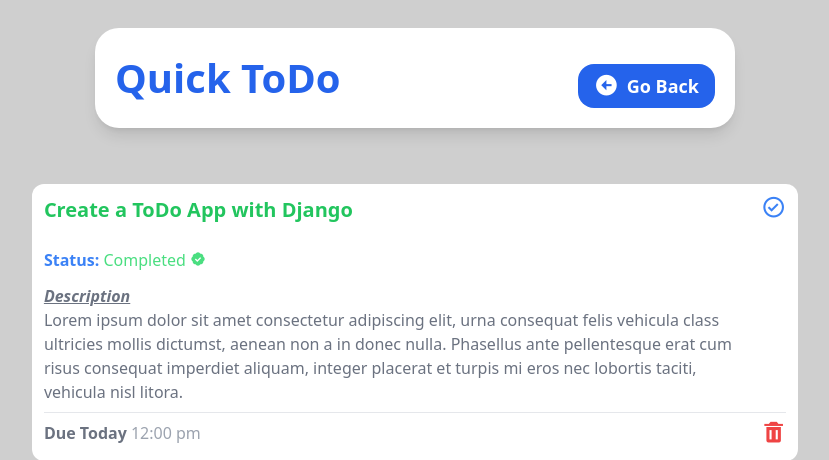
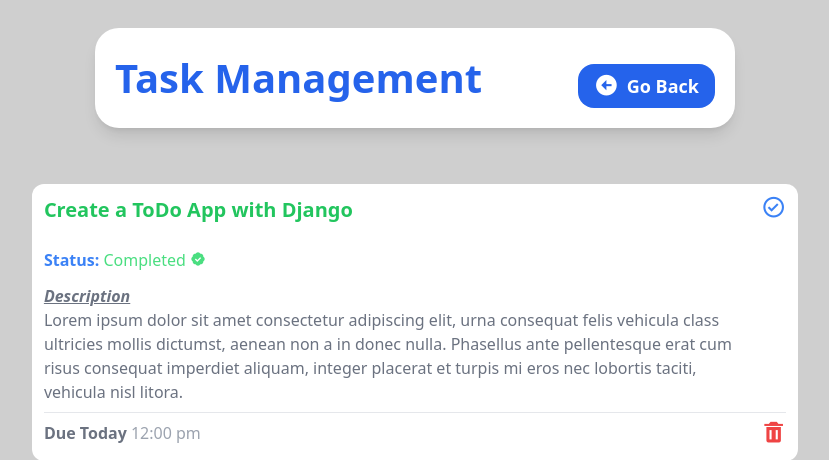
Before and after one commit to amitmodi06/Django_TaskManagement_App, a Django app: page /detail in a window 1280 px wide. Shown: the top 460 px of the page, without its empty margins (225-1054 px from the left). Run offline with Django 5.2, Linux system fonts and the light colour scheme.

Commit message:
fixed the links to the pages

```diff
--- a/tasks/templates/add_task.html
+++ b/tasks/templates/add_task.html
@@ -5,7 +5,9 @@
     <header
       class="bg-white shadow-lg w-10/12 h-auto rounded-3xl flex flex-col sm:flex-row justify-between items-center p-5 m-7 md:w-3/6"
     >
-      <h1 class="text-blue-600 font-bold text-[40px]">Quick ToDo</h1>
+      <a href = {% url 'home' %}>
+        <h1 class="text-blue-600 font-bold text-[40px]">Task Management</h1>
+      </a>
       <a
         class="bg-blue-600 py-2 px-4 text-white font-semibold rounded-2xl text-lg mt-4 flex items-center gap-2"
         href="{% url "home" %}"
--- a/tasks/templates/base.html
+++ b/tasks/templates/base.html
@@ -24,7 +24,7 @@
         <header
         class="bg-white shadow-lg w-10/12 h-auto rounded-3xl flex flex-col sm:flex-row justify-between items-center p-5 m-7 md:w-3/6"
         >
-        <a href="{% url 'home' %}"
+        <a href="{% url 'home' %}">
             <h1 class="text-blue-600 font-bold text-[40px]">Task Management</h1>
         </a>
         <a
--- a/tasks/templates/completed.html
+++ b/tasks/templates/completed.html
@@ -16,7 +16,7 @@
     <div class="flex flex-row justify-between">
       <!-- Left: Title and Description -->
       <div>
-        <a href="./task_detail.html">
+        <a href="{% url 'task_detail' %}">
           <h1
             class="text-green-500 font-semibold text-xl italic line-through"
           >
--- a/tasks/templates/index.html
+++ b/tasks/templates/index.html
@@ -17,7 +17,7 @@
           <div class="flex flex-row justify-between">
             <!-- Left: Title and Description -->
             <div>
-              <a href="./task_detail.html">
+              <a href="{% url 'task_detail' %}">
                 <h1
                   class="text-green-500 font-semibold text-xl italic line-through"
                 >
--- a/tasks/templates/remaining.html
+++ b/tasks/templates/remaining.html
@@ -18,7 +18,7 @@
     <div class="flex flex-row justify-between">
       <!-- Left: Title and Description -->
       <div>
-        <a href="./task_detail.html">
+        <a href="{% url 'task_detail' %}">
           <h1 class="text-green-500 font-semibold text-xl">
             {{ task.title }}
           </h1>
--- a/tasks/templates/task_detail.html
+++ b/tasks/templates/task_detail.html
@@ -5,7 +5,9 @@
     <header
       class="bg-white shadow-lg w-10/12 h-auto rounded-3xl flex flex-col sm:flex-row justify-between items-center p-5 m-7 md:w-3/6"
     >
-      <h1 class="text-blue-600 font-bold text-[40px]">Quick ToDo</h1>
+      <a href="{% url 'home' %}">
+        <h1 class="text-blue-600 font-bold text-[40px]">Task Management</h1>
+      </a>
       <a
         class="bg-blue-600 py-2 px-4 text-white font-semibold rounded-2xl text-lg mt-4 flex items-center gap-2"
         href="./index.html"
```
